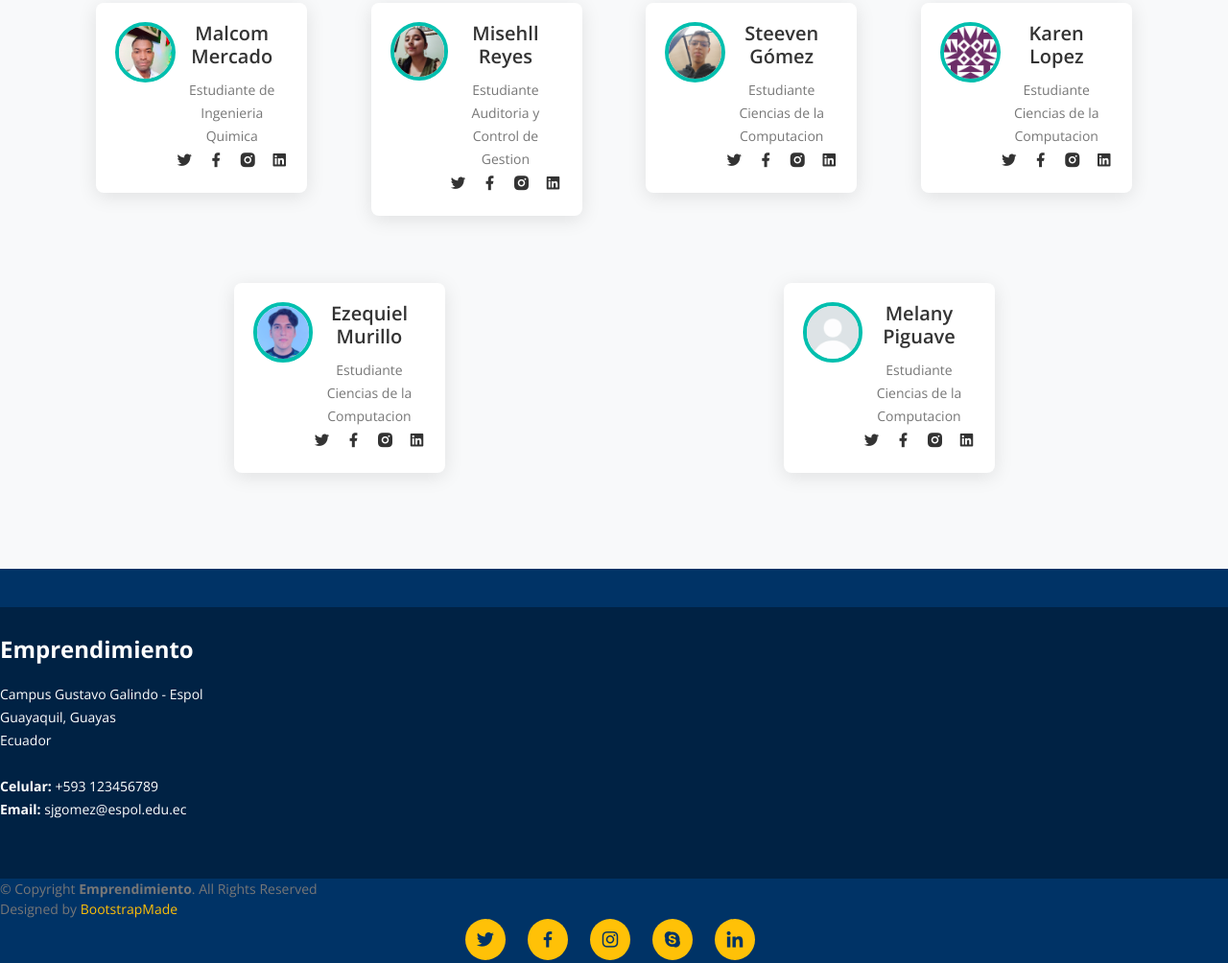
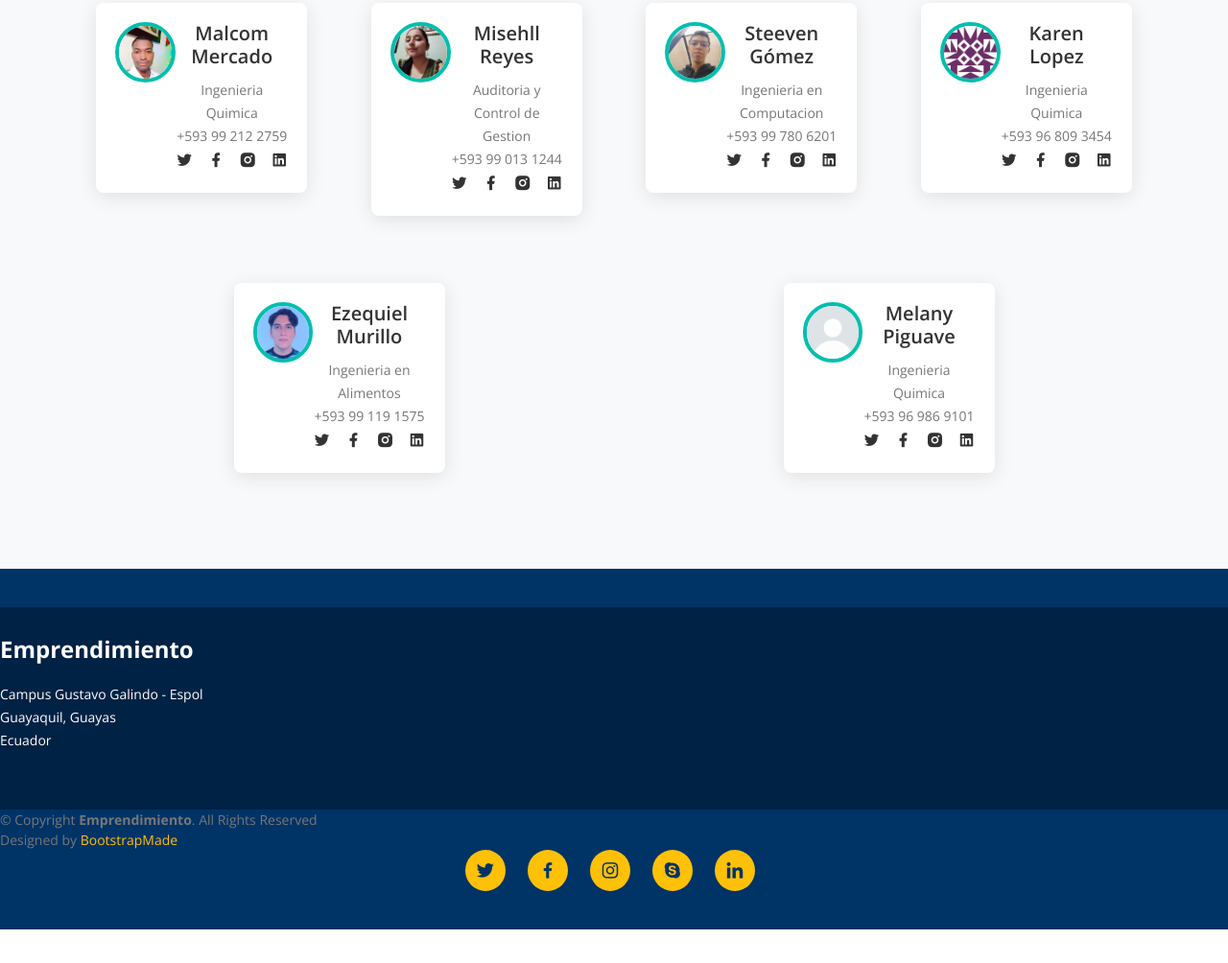
Before and after one commit to steevenGD/feria_delete, a plain HTML site: page index.html in a window 1280 px wide. Shown: the part 2457-3461 px from the top of the page at 96% size. After the commit the page ends 3426 px from the top, so only its background shows below. Drawn offline with nearby package versions, Linux system fonts and the light colour scheme; a script that the page names is missing.

Commit message:
Update index.html

```diff
--- a/index.html
+++ b/index.html
@@ -195,7 +195,10 @@
               <div class="pic"><img src="images/MERCADO OLMEDO MALCOLM ANDRE.jpg" class="img-miembro" alt="Malcom"></div>
               <div class="member-info">
                 <h4>Malcom Mercado</h4>
-                <span>Estudiante de Ingenieria Quimica</span>
+                <span>Ingenieria Quimica</span>
+                <div>
+                  <span>+593 99 212 2759</span>
+                </div>
                 <div class="social">
                   <a href=""><i class="ri-twitter-fill"></i></a>
                   <a href=""><i class="ri-facebook-fill"></i></a>
@@ -211,7 +214,10 @@
               <div class="pic"><img src="images/REYES OROZCO MISHELL ALEJANDRA.jpg" class="img-miembro" alt="Mishell"></div>
               <div class="member-info">
                 <h4>Misehll Reyes</h4>
-                <span>Estudiante Auditoria y Control de Gestion </span>
+                <span>Auditoria y Control de Gestion </span>
+                <div>
+                  <span>+593 99 013 1244</span>
+                </div>
                 <div class="social">
                   <a href=""><i class="ri-twitter-fill"></i></a>
                   <a href=""><i class="ri-facebook-fill"></i></a>
@@ -227,7 +233,10 @@
               <div class="pic"><img src="images/GOMEZ DUNKLEY STEEVEN JACOB.jpg" class="img-miembro" alt="Steeven"></div>
               <div class="member-info">
                 <h4>Steeven Gómez</h4>
-                <span>Estudiante Ciencias de la Computacion</span>
+                <span>Ingenieria en Computacion</span>
+                <div>
+                  <span>+593 99 780 6201</span>
+                </div>
                 <div class="social">
                   <a href=""><i class="ri-twitter-fill"></i></a>
                   <a href=""><i class="ri-facebook-fill"></i></a>
@@ -243,7 +252,10 @@
               <div class="pic"><img src="images/LOPEZ ROLDAN KAREN GEANELLA.png" class="img-miembro" alt="Karen"></div>
               <div class="member-info">
                 <h4>Karen Lopez</h4>
-                <span>Estudiante Ciencias de la Computacion</span>
+                <span>Ingenieria Quimica</span>
+                <div>
+                  <span>+593 96 809 3454</span>
+                </div>
                 <div class="social">
                   <a href=""><i class="ri-twitter-fill"></i></a>
                   <a href=""><i class="ri-facebook-fill"></i></a>
@@ -259,7 +271,10 @@
               <div class="pic"><img src="images/MURILLO CAMACHO JOHNATHAN EZEQUIEL.jpg" class="img-miembro" alt="Johnathan"></div>
               <div class="member-info">
                 <h4>Ezequiel Murillo</h4>
-                <span>Estudiante Ciencias de la Computacion</span>
+                <span>Ingenieria en Alimentos</span>
+                <div>
+                  <span>+593 99 119 1575</span>
+                </div>
                 <div class="social">
                   <a href=""><i class="ri-twitter-fill"></i></a>
                   <a href=""><i class="ri-facebook-fill"></i></a>
@@ -275,7 +290,10 @@
               <div class="pic"><img src="images/PIGUAVE OLIVO MELANY JULISSA.jpg" class="img-miembro" alt="Melany"></div>
               <div class="member-info">
                 <h4>Melany Piguave</h4>
-                <span>Estudiante Ciencias de la Computacion</span>
+                <span>Ingenieria Quimica</span>
+                <div>
+                  <span>+593 96 986 9101</span>
+                </div>
                 <div class="social">
                   <a href=""><i class="ri-twitter-fill"></i></a>
                   <a href=""><i class="ri-facebook-fill"></i></a>
@@ -302,9 +320,7 @@
             <p>
               Campus Gustavo Galindo - Espol <br>
               Guayaquil, Guayas<br>
-              Ecuador <br><br>
-              <strong>Celular:</strong> +593 123456789<br>
-              <strong>Email:</strong> sjgomez@espol.edu.ec<br>
+              Ecuador <br>
             </p>
           </div>
         </div>
```
